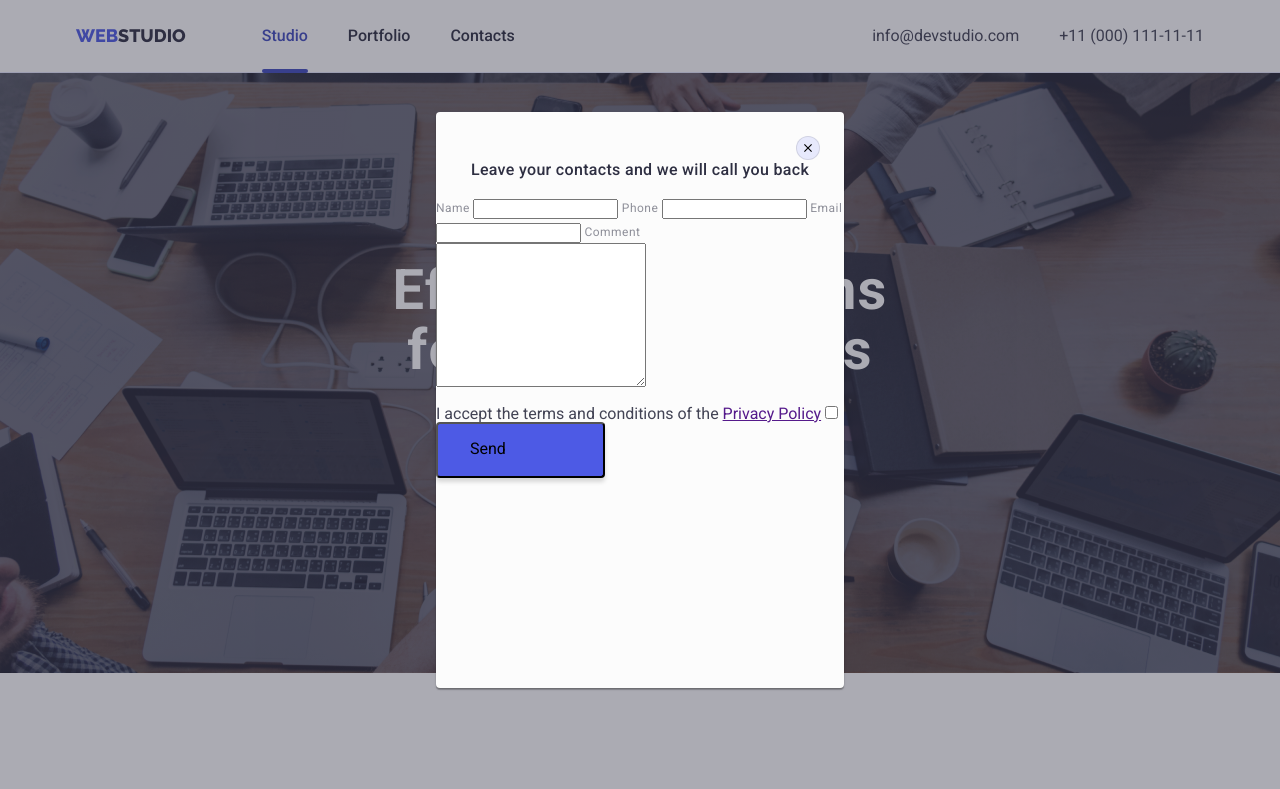
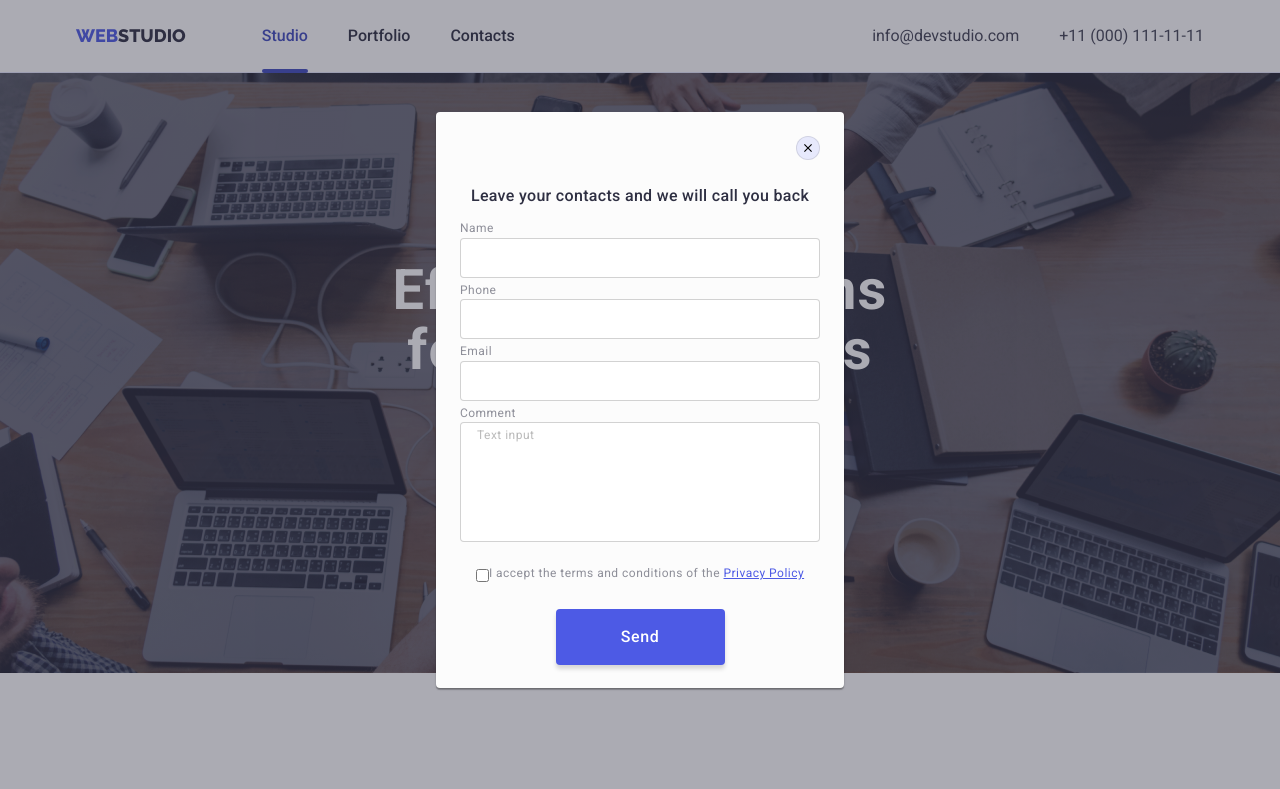
Before and after one commit to shkurkoka/goit-markup-hw-06, a plain HTML site: page index.html in a window 1280 px wide. Both pictures are taken after a click on the button "Order Service". Shown: the top 789 px of the page. Drawn offline with nearby package versions, Linux system fonts and the light colour scheme.

Commit message:
little updates

```diff
--- a/css/style.css
+++ b/css/style.css
@@ -72,7 +72,7 @@ img{
     font-style: normal;
     font-weight: 500;
     font-size: 20px;
-    line-height: 1.2;
+    line-height: 1.5;
     letter-spacing: 0,02em;
     color: var(--special-text);
     margin-bottom: 8px;
@@ -515,7 +515,7 @@ img{
     font-style: normal;
     font-weight: 500;
     font-size: 16px;
-    line-height: 24px;
+    line-height: 1.5;
     letter-spacing: 1.2;
     margin-bottom: 16px;
 }
@@ -575,7 +575,7 @@ img{
     font-style: normal;
     font-weight: 500;
     font-size: 16px;
-    line-height: 1.2;
+    line-height: 1.5;
     letter-spacing: 0.02em;
     color: #FFFFFF;
     margin-bottom: 16px;
@@ -585,6 +585,7 @@ img{
     width: 264px;
     height: 40px;
     filter: drop-shadow(0px 4px 4px rgba(0, 0, 0, 0.15));
+    color: #FFFFFF;
     background-color: rgba(0, 0, 0, 0);
     border: 1px solid rgba(255, 255, 255, 0.3);
     border-radius: 4px;
@@ -609,7 +610,7 @@ img{
     font-style: normal;
     font-weight: 500;
     font-size: 16px;
-    line-height: 1.2;
+    line-height: 1.5;
     letter-spacing: 0.04em;
     display: flex;
     flex-direction: row;
@@ -659,6 +660,8 @@ img{
 
 .modal{
     position: absolute;
+    transform: translateX(-50%);
+    transform: translateY(-50%);
     left: 50%;
     top: 50%;
     transform: translate(-50%, -50%);
@@ -702,11 +705,8 @@ img{
 .modal-form{
     display: flex;
     flex-direction: column;
-}
-
-.modal-fieldset{
+    align-items: center;
     margin-top: 24px;
-    margin-bottom: 16px;
 }
 
 .modal-form-title{
@@ -714,11 +714,18 @@ img{
     font-style: normal;
     font-weight: 500;
     font-size: 16px;
-    line-height: 1.2;
+    line-height: 1.5;
     text-align: center;
     letter-spacing: 0.02em;
     color: var(--special-text);
+    margin-top: 24px;
     margin-bottom: 16px;
+}
+
+.modal-form-flex{
+    display: flex;
+    flex-direction: column;
+    margin-bottom: 8px;
 }
 
 .modal-form-label{
@@ -729,22 +736,71 @@ img{
     line-height: 0.8;
     letter-spacing: 0.04em;
     color: #8E8F99;
-    margin-bottom: 8px;
+    margin-bottom: 4px;
 }
 
 .modal-form-input{
-    margin-top: 4px;
+    width: 360px;
+    height: 40px;
+    border: 1px solid rgba(33, 33, 33, 0.2);
+    border-radius: 4px;
+}
+
+.modal-form-text{
+    width: 360px;
+    height: 120px;
+    border: 1px solid rgba(33, 33, 33, 0.2);
+    border-radius: 4px;
+    resize: none;
+    padding: 8px 16px;
+}
+
+.modal-form-text::placeholder{
+    font-family: 'Roboto';
+    font-style: normal;
+    font-weight: 400;
+    font-size: 12px;
+    line-height: 0.8;
+    letter-spacing: 0.04em;
+    color: rgba(117, 117, 117, 0.5);
+}
+
+.modal-form-check{
+    display: flex;
+    flex-direction: row;
+    margin-top: 16px;
+}
+
+.modal-form-checkbox{
+
+}
+
+.modal-form-link{
+    font-family: 'Roboto';
+    font-style: normal;
+    font-weight: 400;
+    font-size: 12px;
+    line-height: 1.2;
+    letter-spacing: 0.04em;
+    text-decoration-line: underline;
+    color: #4D5AE5;
 }
 
 .modal-form-btn{
-    display: flex;
-    flex-direction: row;
-    align-items: flex-start;
-    padding: 16px 32px;
-    gap: 10px;
     width: 169px;
     height: 56px;
+    font-family: 'Roboto';
+    font-style: normal;
+    font-weight: 500;
+    font-size: 16px;
+    line-height: 1.5;
+    text-align: center;
+    letter-spacing: 0.04em;
+    color: #FFFFFF;
     background: #4D5AE5;
     box-shadow: 0px 4px 4px rgba(0, 0, 0, 0.15);
+    border: none;
     border-radius: 4px;
+    margin-top: 24px;
+    padding: 16px 32px;
 }
--- a/index.html
+++ b/index.html
@@ -412,37 +412,45 @@
                     <use href="./images/symbol-defs.svg#icon-close-btn"></use>
                 </svg>
             </button>
-            <form class="modal-form" action="">
-                <fieldset class="modal-fieldset">
-                    <legend class="modal-form-title">Leave your contacts and we will call you back</legend>
+            <form class="modal-form">
+                <b class="modal-form-title">Leave your contacts and we will call you back</b>
 
-                    <label class="modal-form-label" for="">
+                <div class="modal-form-flex">
+                    <p class="modal-form-label" for="">
                         Name
-                        <input class="modal-form-input" type="text" name="username">
-                    </label>
+                    </p>
+                    <input class="modal-form-input" type="text" name="username">
+                </div>
 
-                    <label class="modal-form-label" for="">
+                <div class="modal-form-flex">
+                    <p class="modal-form-label" for="">
                         Phone
-                        <input class="modal-form-input" type="tel" name="tel">
-                    </label>
+                    </p>
+                    <input class="modal-form-input" type="tel" name="tel">
+                </div>
 
-                    <label class="modal-form-label" for="">
+                <div class="modal-form-flex">
+                    <p class="modal-form-label" for="">
                         Email
-                        <input class="modal-form-input" type="email" name="email">
-                    </label>
+                    </p>
+                    <input class="modal-form-input" type="email" name="email">
+                </div>
 
-                    <label class="modal-form-label" for="">
+                <div class="modal-form-flex">
+                    <p class="modal-form-label" for="">
                         Comment
-                        <textarea class="modal-form-text" name="" id="" cols="30" rows="10"></textarea>
-                    </label>
-                </fieldset>
+                    </p>
+                    <textarea class="modal-form-text" name="" id="" placeholder="Text input"></textarea>
+                </div>
 
-                    <label class="modal-form-checkbox" for="">
-                        I accept the terms and conditions of the <a href="">Privacy Policy</a>
-                        <input  type="checkbox" name="newsletter">
-                    </label>
+                <div class="modal-form-check">
+                    <input class="modal-form-checkbox" type="checkbox" name="newsletter">
+                    <p class="modal-form-label" for="">
+                        I accept the terms and conditions of the <a class="modal-form-link" href="">Privacy Policy</a>
+                    </p>
+                </div>
 
-                    <button class="modal-form-btn">Send</button>
+                <button class="modal-form-btn">Send</button>
             </form>
         </div>
     </div>
```
